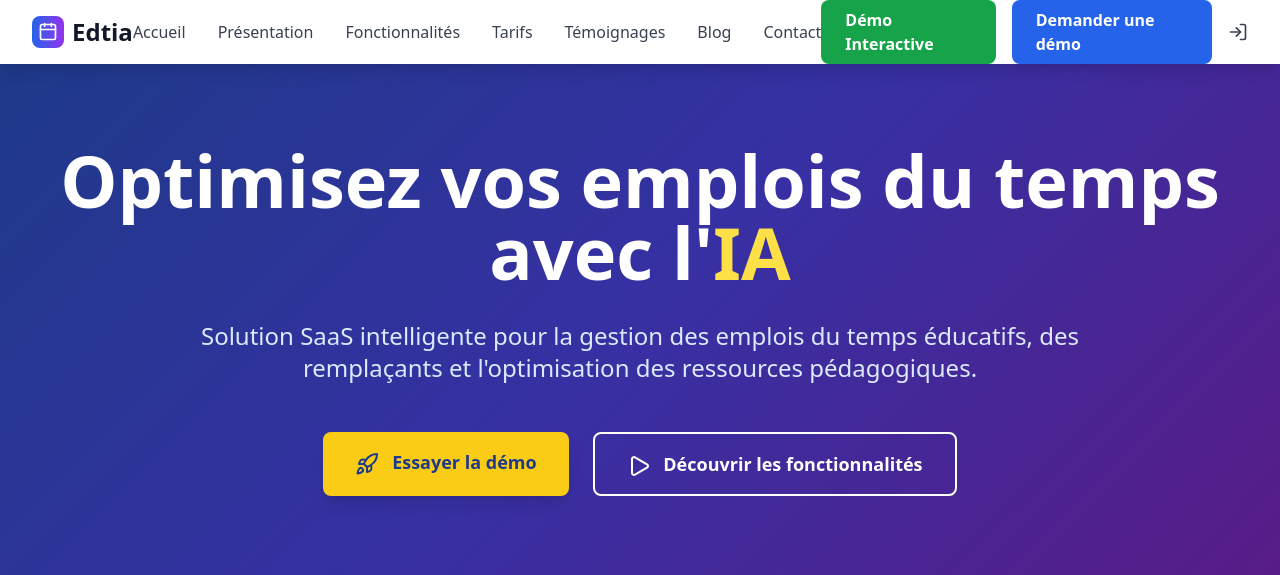
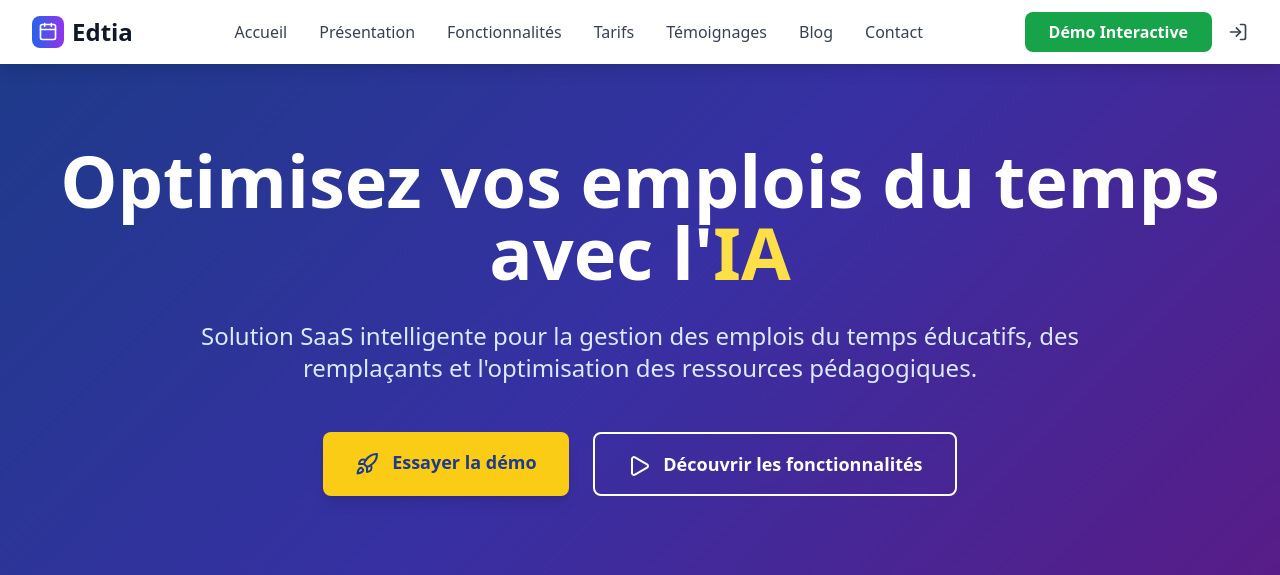
Before and after one commit to alainfinck/edtia, a Django app: page / in a window 1280 px wide. Shown: the top 575 px of the page. Run offline with Django 4.2, Linux system fonts and the light colour scheme; data that the repository does not hold is empty; some libraries are stand-ins or nearby versions.

Commit message:
Suppression du bouton 'Demander une démo' du header
- Retrait du bouton bleu 'Demander une démo' du header desktop
- Conservation uniquement du bouton 'Démo Interactive' vert
- Conservation du bouton admin pour l'accès administrateur
- Header plus épuré et focalisé sur la démo interactive

```diff
--- a/templates/public/base.html
+++ b/templates/public/base.html
@@ -86,9 +86,6 @@
                 <div class="hidden md:flex items-center space-x-4">
                     <a href="{% url 'public:demo_interactive' %}" class="bg-green-600 text-white px-6 py-2 rounded-lg font-semibold hover:bg-green-700 transition-colors">
                         Démo Interactive
-                    </a>
-                    <a href="{% url 'public:demo' %}" class="bg-blue-600 text-white px-6 py-2 rounded-lg font-semibold hover:bg-blue-700 transition-colors">
-                        Demander une démo
                     </a>
                     <a href="/admin/" class="text-gray-700 hover:text-blue-600 transition-colors">
                         <i data-lucide="log-in" class="w-5 h-5"></i>
```
